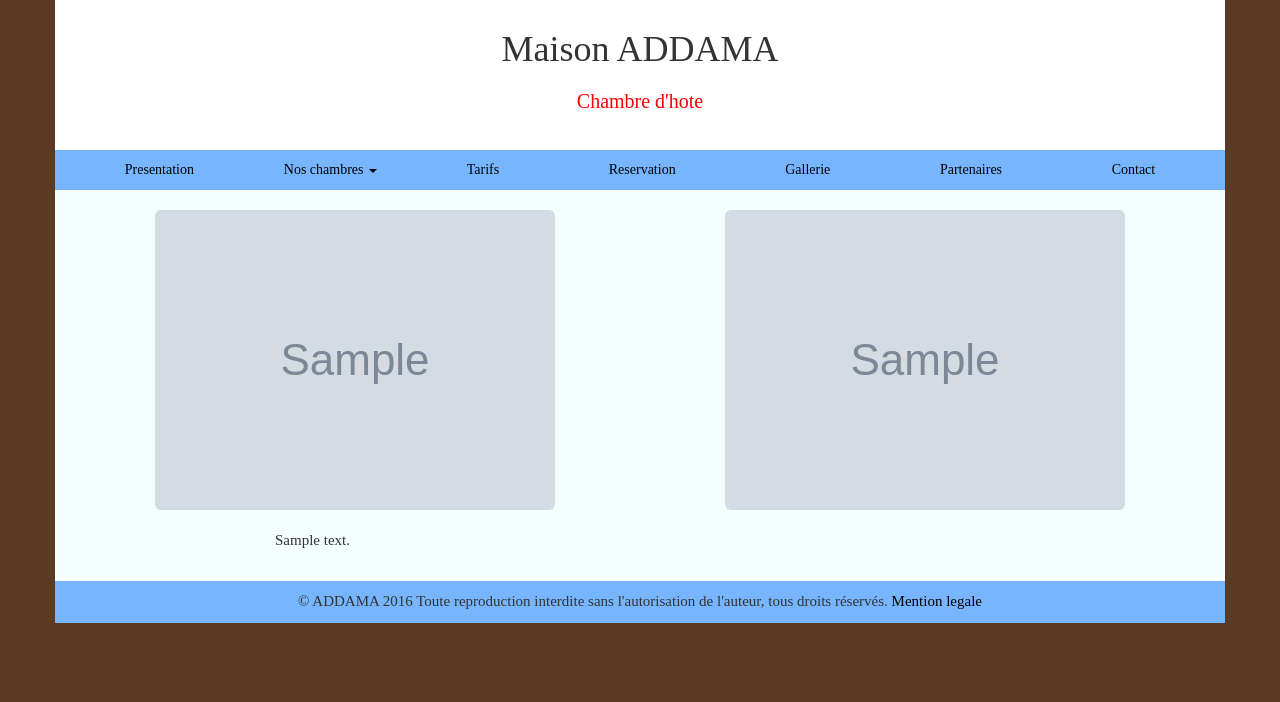
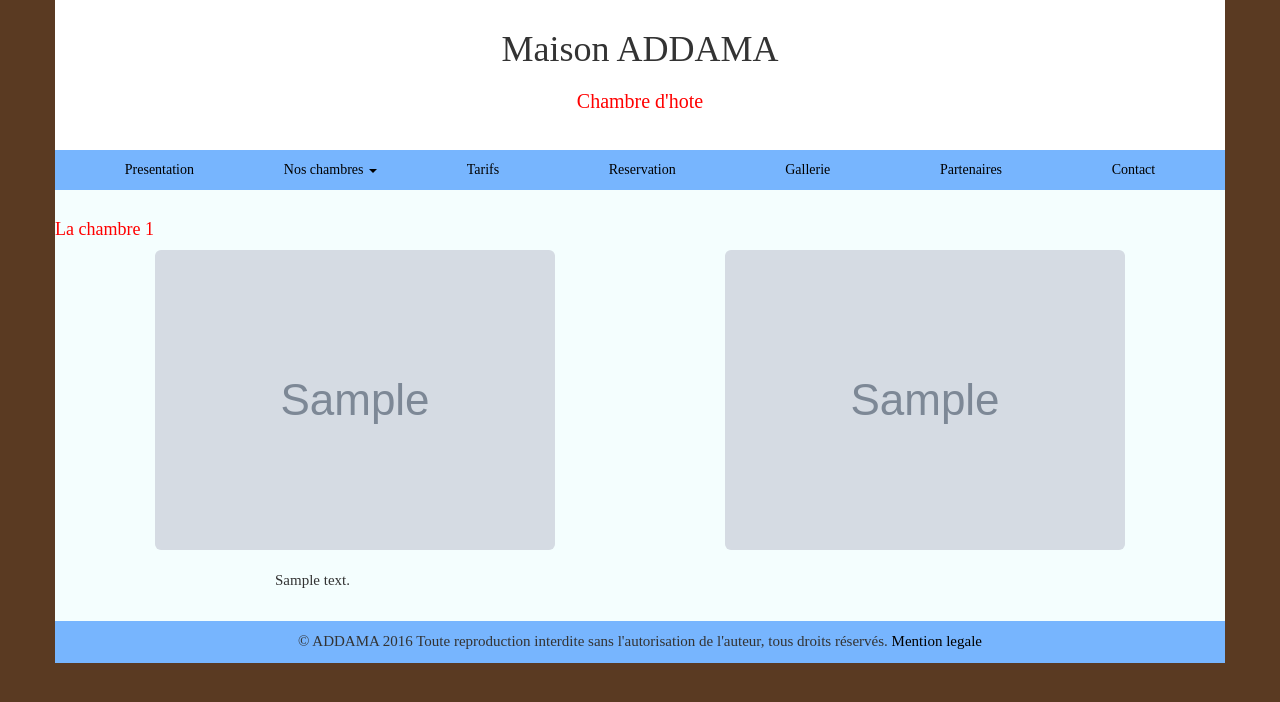
Before and after one commit to bensisko69/addama, a Django app: template templates/main/blizard.html in a window 1280 px wide. Shown: the top 702 px of the page. Run offline with Django 3.2, Linux system fonts and the light colour scheme; the template is opened without the code that fills it: most values are stand-ins (such as "Sample title", 1, 10 or a date in 2020); grey boxes marked "Sample" are stand-in pictures; some libraries are stand-ins or nearby versions.

Commit message:
css accueil

```diff
--- a/templates/main/blizard.html
+++ b/templates/main/blizard.html
@@ -3,6 +3,7 @@
 {% load django_markdown %}
 {% for Service in obj %}
 <div class="row" style="margin-bottom: 20px">
+  <h4>La chambre {{ Service.page }}</h4>
 <div class="col-xs-12">
   <div class="col-xs-6">
     <img class="img-rounded" src= {{ Service.file1.url }} style="max-width: 100%; display: block; margin-left: auto; margin-right: auto">
```
